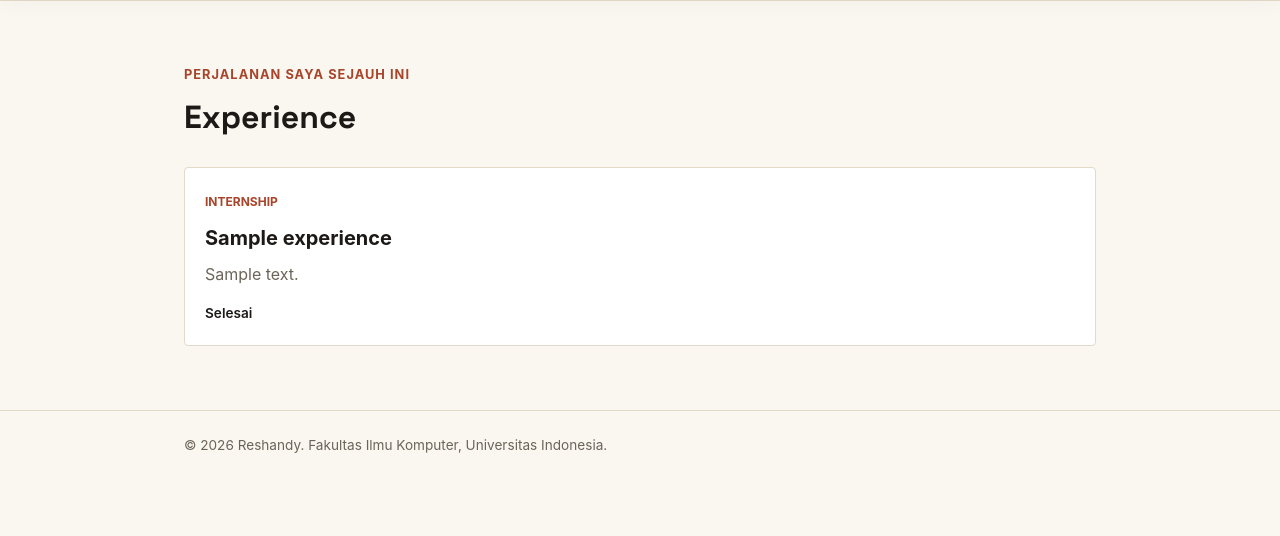
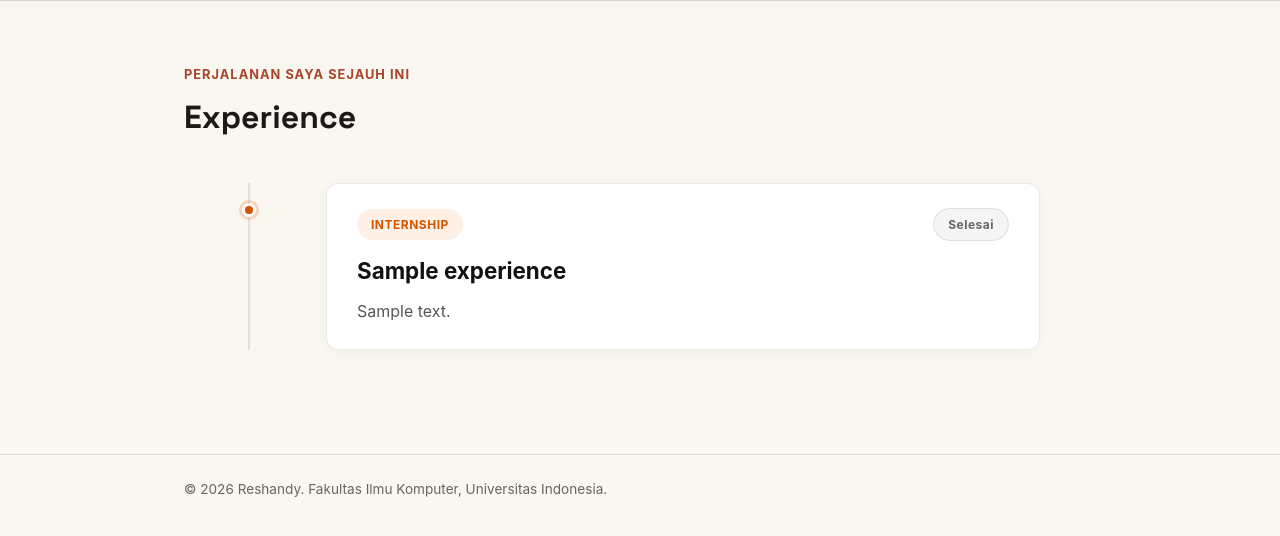
Before and after one commit to reshandytaftazani/myportofolio, a Django app: page /experience/ in a window 1280 px wide. Shown: the part 78-614 px from the top of the page. Run offline with Django 5.2, Linux system fonts and the light colour scheme; tables that the repository leaves empty hold one stand-in row (values such as "Sample post").

Commit message:
Feat(experience): Memperbaiki bagian experience, serta menambah file css tersendiri untuk bagian experience

```diff
--- a/main/models.py
+++ b/main/models.py
@@ -9,6 +9,8 @@ class Experience(models.Model):
         ('part-time', 'Part-Time'),
         ('full-time', 'Full-Time'),
         ('freelance', 'Freelance'),
+        ('organization', 'Organization'),
+        ('competition', 'Competition'),
     ]
 
     id = models.UUIDField(primary_key=True, default=uuid.uuid4, editable=False)
--- /dev/null
+++ b/static/css/experience.css
@@ -0,0 +1,94 @@
+.timeline-container {
+    position: relative;
+    max-width: 800px;
+    margin: 40px auto;
+    padding-left: 30px;
+}
+
+.timeline-container::before {
+    content: '';
+    position: absolute;
+    top: 0;
+    left: 8px;
+    height: 100%;
+    width: 2px;
+    background: #e0e0e0;
+}
+
+.timeline-item {
+    position: relative;
+    margin-bottom: 30px;
+}
+
+.timeline-dot {
+    position: absolute;
+    left: -28px;
+    top: 20px;
+    width: 14px;
+    height: 14px;
+    border-radius: 50%;
+    background-color: #d35400;
+    border: 3px solid #fdfbf7;
+    box-shadow: 0 0 0 3px rgba(211, 84, 0, 0.2);
+    z-index: 1;
+}
+
+.timeline-card {
+    background: #ffffff;
+    border: 1px solid #eaeaea;
+    border-radius: 12px;
+    padding: 24px 30px;
+    box-shadow: 0 4px 15px rgba(0,0,0,0.03);
+    transition: all 0.3s ease;
+}
+
+.timeline-card:hover {
+    transform: translateY(-5px);
+    box-shadow: 0 10px 25px rgba(0,0,0,0.08);
+    border-color: #d35400;
+}
+
+.card-header {
+    display: flex;
+    justify-content: space-between;
+    align-items: center;
+    margin-bottom: 12px;
+}
+
+.experience-title {
+    font-size: 1.4rem;
+    color: #111;
+    margin: 0 0 10px 0;
+    font-weight: 700;
+}
+
+.experience-desc {
+    color: #555;
+    line-height: 1.6;
+    margin: 0;
+}
+
+.badge {
+    padding: 6px 14px;
+    border-radius: 20px;
+    font-size: 0.75rem;
+    font-weight: 700;
+    letter-spacing: 0.5px;
+}
+
+.category-badge {
+    background-color: #fff0e6;
+    color: #d35400;
+}
+
+.status-ongoing {
+    background-color: #e8f5e9;
+    color: #2e7d32;
+    border: 1px solid #c8e6c9;
+}
+
+.status-completed {
+    background-color: #f5f5f5;
+    color: #666;
+    border: 1px solid #ddd;
+}
--- a/templates/experience.html
+++ b/templates/experience.html
@@ -8,6 +8,7 @@
     <link rel="preconnect" href="https://fonts.gstatic.com" crossorigin>
     <link href="https://fonts.googleapis.com/css2?family=Space+Grotesk:wght@500;700&display=swap" rel="stylesheet">
     <link rel="stylesheet" href="/static/css/style.css">
+    <link rel="stylesheet" href="/static/css/experience.css">
 </head>
 <body>
     <header class="site-header">
@@ -29,23 +30,28 @@
                 <p class="section-kicker">Perjalanan saya sejauh ini</p>
                 <h1>Experience</h1>
 
-                <div class="experience-grid">
+                <div class="timeline-container">
                     {% for experience in experience_list %}
-                        <article class="experience-card">
-                            <span class="experience-category">
-                                {{ experience.get_category_display }}
-                            </span>
-                            <h2>{{ experience.title }}</h2>
-                            <p class="experience-description">
-                                {{ experience.description }}
-                            </p>
+                        <div class="timeline-item">
+                            <div class="timeline-dot"></div>
 
-                            {% if experience.is_ongoing %}
-                                <p class="experience-status">Sedang berlangsung</p>
-                            {% else %}
-                                <p class="experience-status">Selesai</p>
-                            {% endif %}
-                        </article>
+                            <article class="timeline-card">
+                                <div class="card-header">
+                                    <span class="badge category-badge">
+                                        {{ experience.get_category_display|upper }}
+                                    </span>
+
+                                    {% if experience.is_ongoing %}
+                                        <span class="badge status-ongoing">Sedang berlangsung</span>
+                                    {% else %}
+                                        <span class="badge status-completed">Selesai</span>
+                                    {% endif %}
+                                </div>
+
+                                <h2 class="experience-title">{{ experience.title }}</h2>
+                                <p class="experience-desc">{{ experience.description }}</p>
+                            </article>
+                        </div>
                     {% empty %}
                         <p class="empty-state">
                             Belum ada pengalaman yang ditambahkan.
```
Also changed, not shown: main/migrations/0004_alter_experience_category.py (added).
